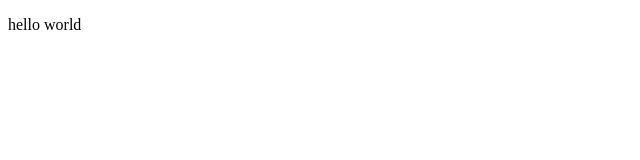
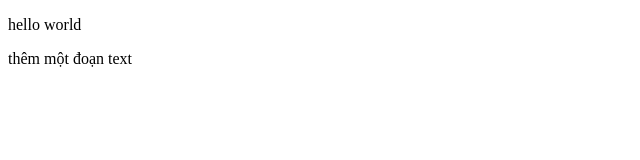
Before and after one commit to nph17103/demoweb2, a plain HTML site: page index.html in a window 1280 px wide. Shown: the whole page, without its empty margins (0-640 px from the left). Drawn offline with Linux system fonts and the light colour scheme.

Commit message:
Update index.html

```diff
--- a/index.html
+++ b/index.html
@@ -8,5 +8,6 @@
 </head>
 <body>
     <p>hello world</p>
+    <p> thêm một đoạn text <p/>
 </body>
 </html>
```
